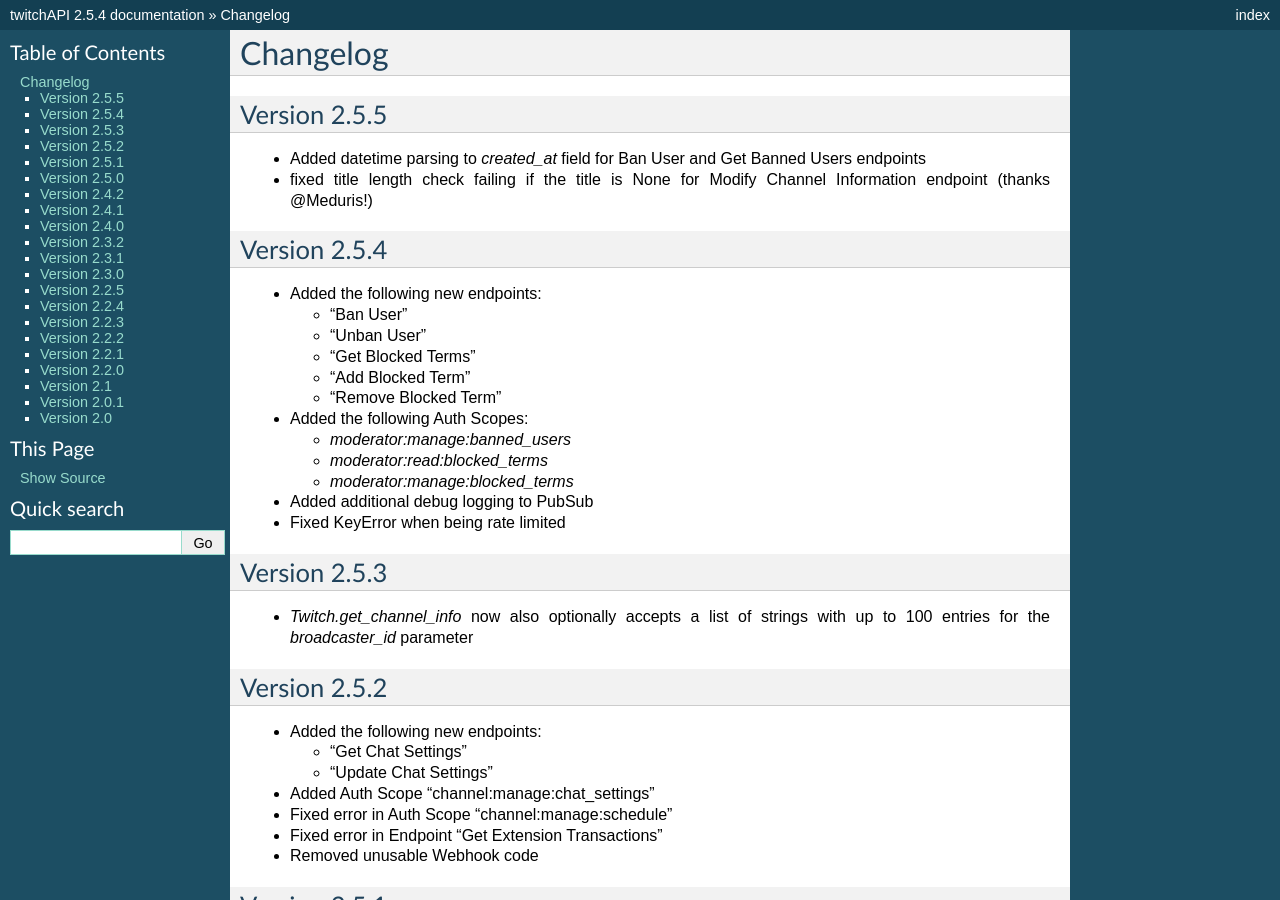
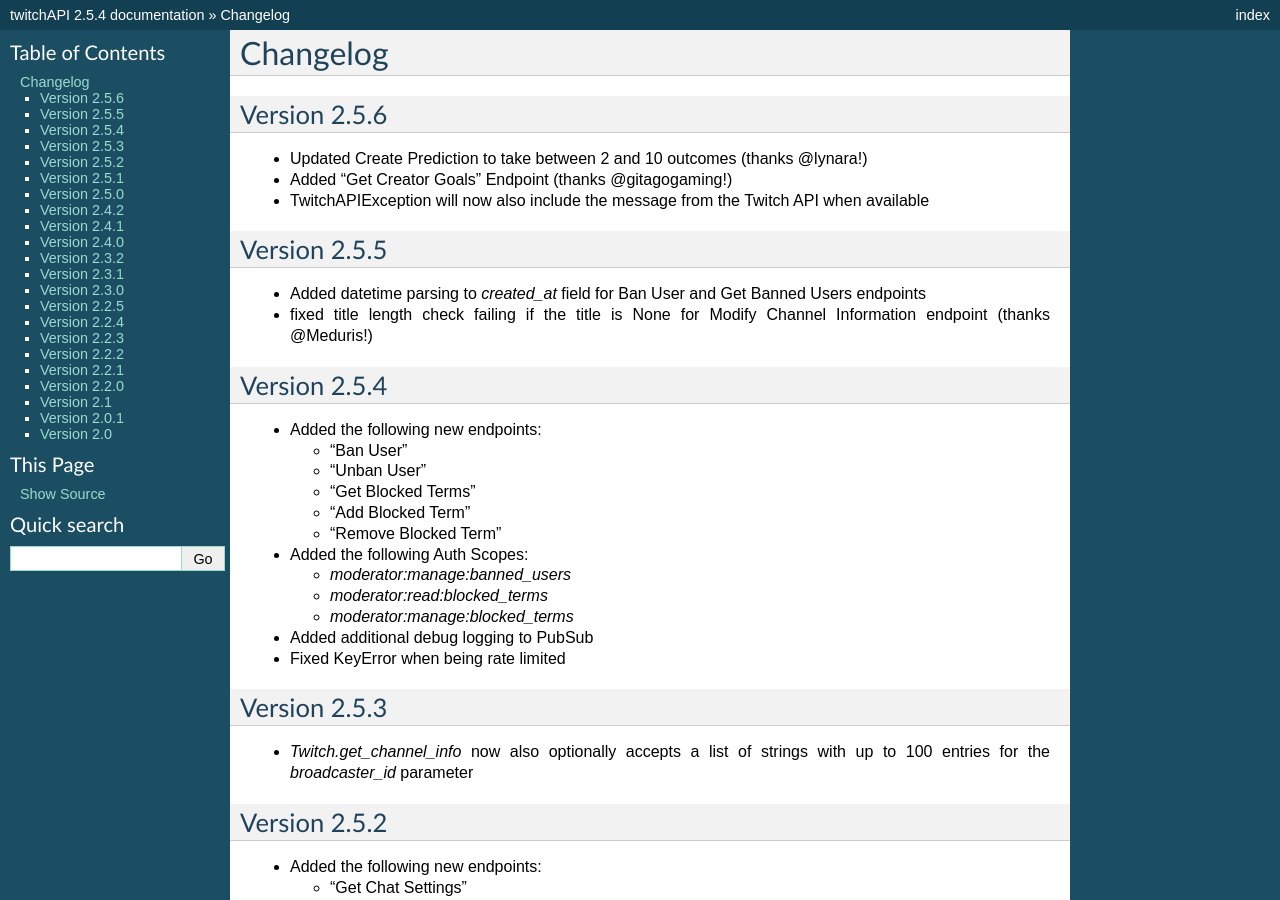
Before and after one commit to Teekeks/pyTwitchAPI, a Sphinx documentation site: the page built from docs/changelog.rst, in a window 1280 px wide and 900 px high. Built offline with Sphinx 7.4.7, drawn with Linux system fonts in a browser that asks for light colours.

Commit message:
bumped version to 2.5.6

```diff
--- a/docs/changelog.rst
+++ b/docs/changelog.rst
@@ -2,6 +2,14 @@
 
 Changelog
 =====================================
+
+****************
+Version 2.5.6
+****************
+
+- Updated Create Prediction to take between 2 and 10 outcomes (thanks @lynara!)
+- Added "Get Creator Goals" Endpoint (thanks @gitagogaming!)
+- TwitchAPIException will now also include the message from the Twitch API when available
 
 ****************
 Version 2.5.5
--- a/setup.cfg
+++ b/setup.cfg
@@ -1,6 +1,6 @@
 [metadata]
 name=twitchAPI
-version=2.5.5
+version=2.5.6
 url=https://github.com/Teekeks/pyTwitchAPI
 author=Lena "Teekeks" During
 author_email=info@teawork.de
--- a/setup.py
+++ b/setup.py
@@ -4,7 +4,7 @@
 setup(
     packages=find_packages(),
     name="twitchAPI",
-    version="2.5.5",
+    version="2.5.6",
     url="https://github.com/Teekeks/pyTwitchAPI",
     author="Lena \"Teekeks\" During",
     author_email="info@teawork.de",
--- a/twitchAPI/__init__.py
+++ b/twitchAPI/__init__.py
@@ -4,4 +4,4 @@
 from twitchAPI.pubsub import PubSub
 from twitchAPI.eventsub import EventSub
 
-VERSION = (2, 5, 5)
+VERSION = (2, 5, 6)
```
